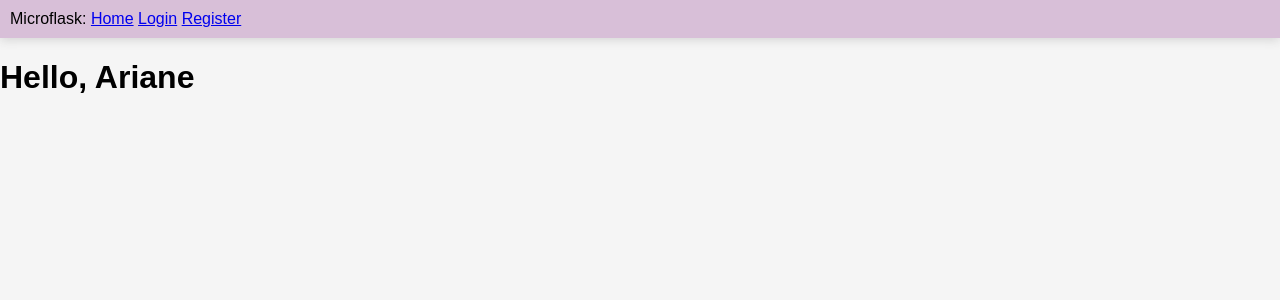
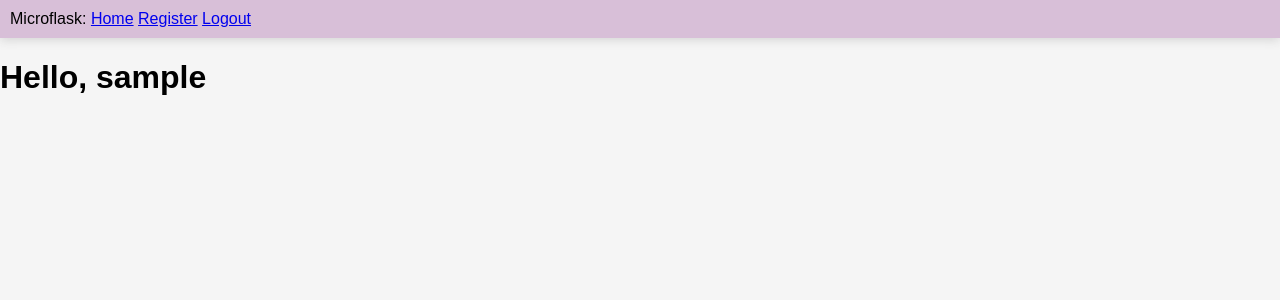
Before and after one commit to afairlie/flask-tutorial, a Flask app: page / in a window 1280 px wide. Shown: the top 300 px of the page. Run offline with Flask 2, Linux system fonts and the light colour scheme; the visitor is signed in with stand-in values (Sample User, id 1); data comes from the database, SQL or seed files in the repository.

Commit message:
login/logout working

```diff
--- a/app/routes.py
+++ b/app/routes.py
@@ -1,6 +1,8 @@
 from flask import render_template, redirect, flash
 from app import app
 from app.forms import LoginForm, RegisterForm
+from flask_login import current_user, login_user, logout_user
+from app.models import User
 
 @app.route('/')
 def index():
@@ -19,9 +21,15 @@ def index():
 
 @app.route('/login', methods=['GET', 'POST'])
 def login():
+  if current_user.is_authenticated:
+    return redirect('/')
   form = LoginForm()
   if form.validate_on_submit():
-    flash(f"Login requested for user {form.username.data}, remember_me={form.remember_me.data}")
+    user = User.query.filter_by(username=form.username.data).first()
+    if user is None or not user.check_password(form.password.data):
+      flash('Invalid username or password')
+      return redirect('/login')
+    login_user(user, remember=form.remember_me.data)
     return redirect('/')
   return render_template('login.html', title='Sign In', form=form)
 
@@ -33,6 +41,11 @@ def register():
     return redirect('/')
   return render_template('login.html', title='Register', form=form)
 
+@app.route('/logout')
+def logout():
+  logout_user()
+  return redirect('/')
+
 @app.route('/hello')
 def hello():
   return render_template('hello from the app')
--- a/app/templates/index.html
+++ b/app/templates/index.html
@@ -1,5 +1,5 @@
 {% extends 'layout.html' %}
 
 {% block content %}
-  <h1>Hello, {{ user.username }}</h1>
+  <h1>Hello, {{ current_user.username or 'anonymous' }}</h1>
 {% endblock %}
--- a/app/templates/layout.html
+++ b/app/templates/layout.html
@@ -4,17 +4,21 @@
   <meta charset="UTF-8">
   <meta name="viewport" content="width=device-width, initial-scale=1.0">
   {% if title %}
-  <title>{{ title }} - Microflask</title>
+    <title>{{ title }} - Microflask</title>
   {% else %}
-  <title>Welcome to Microflask</title>
+    <title>Welcome to Microflask</title>
   {% endif %}
   <link type='text/css' href={{ url_for('static', filename='/styles/global.css') }} rel='stylesheet' >
 </head>
 <body>
   <nav id='nav'>Microflask:
     <a href="/">Home</a>
-    <a href="/login">Login</a>
     <a href='/register'>Register</a>
+    {% if current_user.is_anonymous %}
+      <a href="/login">Login</a>
+    {% else %}
+      <a href="/logout">Logout</a>
+    {% endif %}
   </nav>
   {% with messages = get_flashed_messages() %}
     {% if messages %}
```
